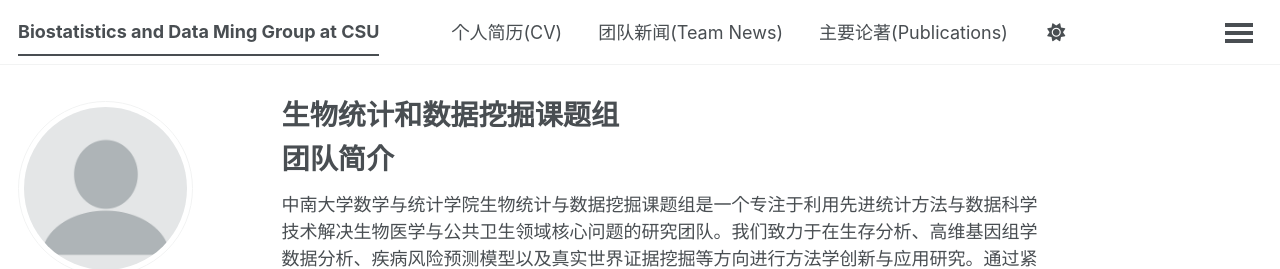
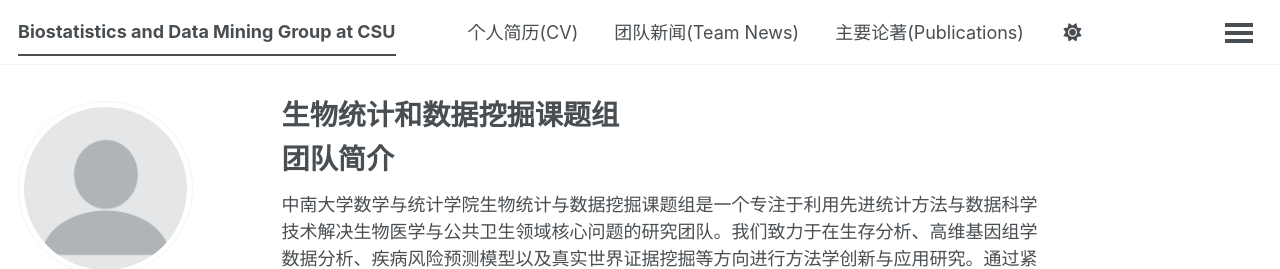
Before and after one commit to whcsu/whcsu.github.io, a Jekyll site: the page built from _pages/about.md, in a window 1280 px wide. Shown: the top 269 px of the page. Built offline with Jekyll 4.4.1, drawn with Linux system fonts in a browser that asks for light colours; some web fonts are replaced; a script bundle is joined from its source files by our own code; library files that are not in the unit come from our copies.

Commit message:
Update _config.yml

```diff
--- a/_config.yml
+++ b/_config.yml
@@ -9,7 +9,7 @@
 # Basic Site Settings
 locale                   : "en-US"
 site_theme               : "default" # The available themes options are "default", "air", "sunrise", "mint", "dirt" and "contrast"
-title                    : "Biostatistics and Data Ming Group at CSU"
+title                    : "Biostatistics and Data Mining Group at CSU"
 title_separator          : "-"
 name                     : &name "Hong Wang"
 description              : &description "Hong  Wang and Biostatistics and Data Ming Group at Central South University"   # Update this with a general description of your site, this is the default if not overridden by a page
```
